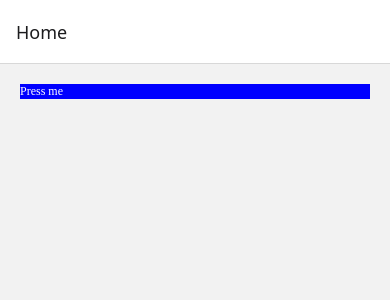
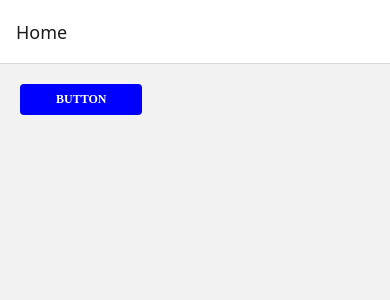
Before and after one commit to s77rt/UpInTheSky, a React Native app: screen / in a window 390 px wide. Shown: the top 300 px of the page. Built offline with nearby package versions, Linux system fonts and the light colour scheme.

Commit message:
Button base style

```diff
--- a/src/components/Button.tsx
+++ b/src/components/Button.tsx
@@ -1,15 +1,32 @@
-import React from 'react';
-import {Pressable} from 'react-native';
+import React, {useMemo} from 'react';
+import {Pressable, StyleSheet, ViewStyle} from 'react-native';
 import Text from './Text';
 
 type ButtonProps = {};
 
 function Button({}: ButtonProps) {
+	const style = useMemo<ViewStyle>(
+		() => ({
+			...styles.base,
+		}),
+		[],
+	);
+
 	return (
-		<Pressable style={{backgroundColor: 'blue'}}>
-			<Text>Press me</Text>
+		<Pressable style={style}>
+			<Text fontWeight="semiBold">BUTTON</Text>
 		</Pressable>
 	);
 }
 
+const styles = StyleSheet.create({
+	base: {
+		borderRadius: 4,
+		paddingHorizontal: 36,
+		paddingVertical: 8,
+		backgroundColor: 'blue',
+		alignItems: 'center',
+	},
+});
+
 export default React.memo(Button);
--- a/src/pages/Home.tsx
+++ b/src/pages/Home.tsx
@@ -3,7 +3,7 @@
 
 function Home() {
 	return (
-		<View style={{padding: 20}}>
+		<View style={{padding: 20, flexDirection: 'row'}}>
 			<Button />
 		</View>
 	);
```
